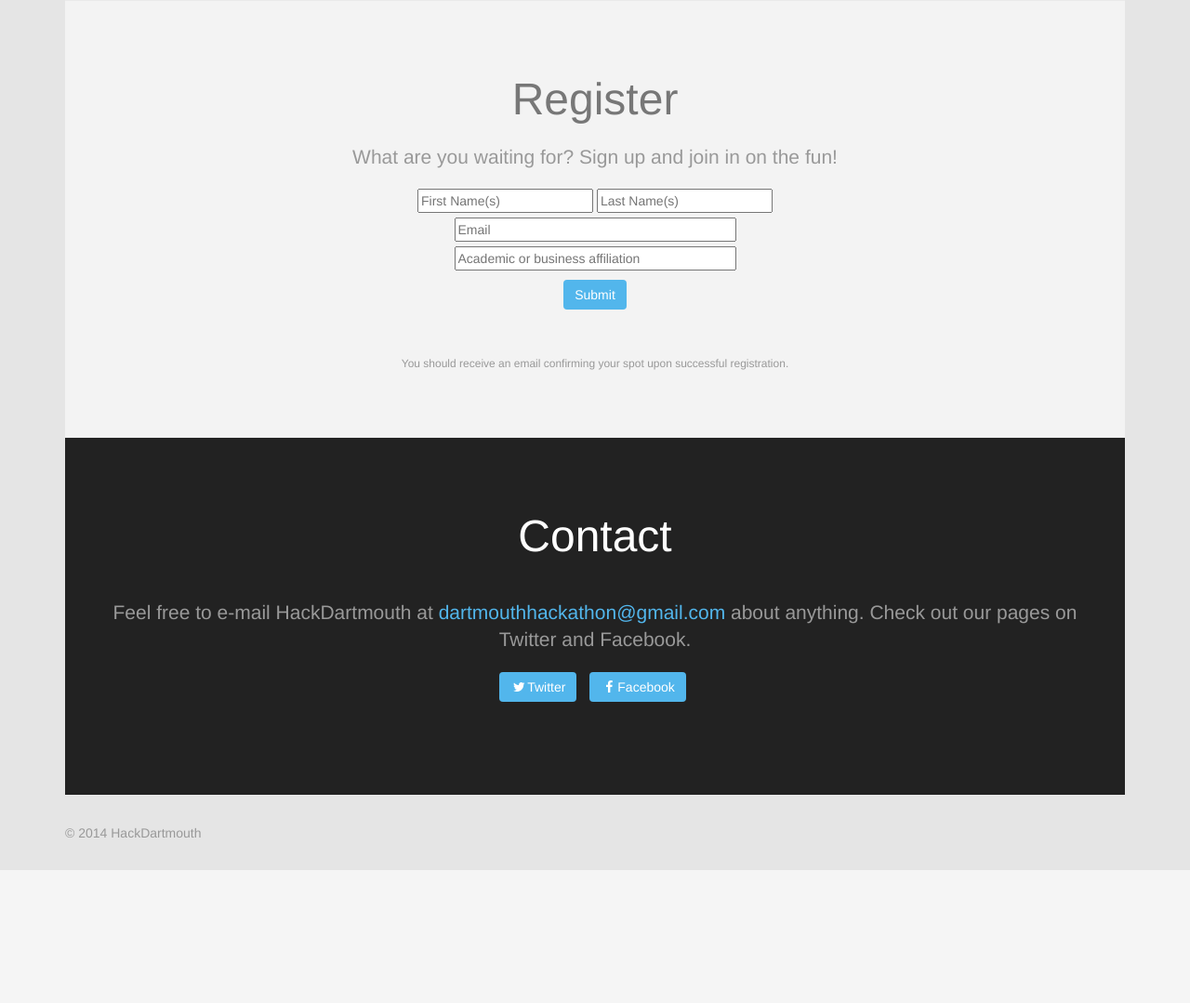
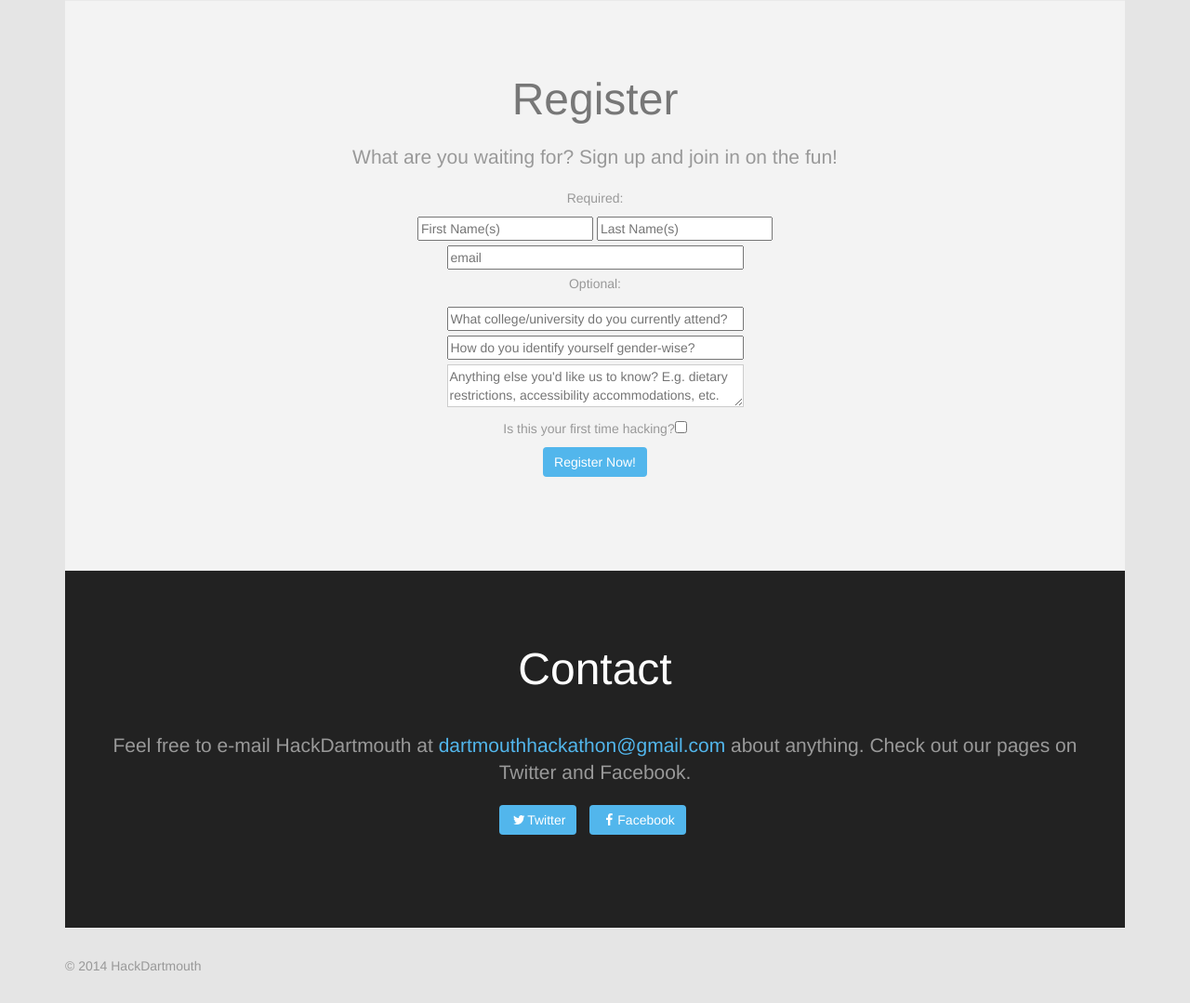
Before and after one commit to cheniel/15s-site, a Python web app: template flask_version/app/templates/index.html in a window 1280 px wide. Shown: the part 3895-4974 px from the top of the page at 93% size. Before the commit the page ends 4831 px from the top, so only its background shows below. Run offline with Jinja, Linux system fonts and the light colour scheme; the template is opened without the code that fills it, so the values that code supplies are empty, except form fields; form fields are guessed from the names that the template uses; some libraries are stand-ins or nearby versions.

Commit message:
changed forms to AJAX submission; need to work on backend

```diff
--- a/flask_version/app/forms.py
+++ b/flask_version/app/forms.py
@@ -1,10 +1,13 @@
 ''' forms for the HackDartmouth website '''
 
-from wtforms import Form, TextField, SubmitField, validators
+from wtforms import Form, TextField, TextAreaField, SubmitField, BooleanField, validators
 
 class RegistrationForm(Form):
 	first_name = TextField('first_name', [validators.Required()])
 	last_name = TextField('last_name', [validators.Required()])
 	email = TextField('email', [validators.Required(), validators.Email(message=u'Oops! That looks like an invalid email address!')])
 	affiliation = TextField('affiliation')
+	gender = TextField('gender')
+	additional_info = TextAreaField('Anything else you\'d like us to know? E.g. dietary restrictions, accessibility accommodations, etc.')
+	first_time = BooleanField('Is this your first time hacking?', [validators.Required()])
 	submit = SubmitField('Register Now!')
--- a/flask_version/app/static/js/app.js
+++ b/flask_version/app/static/js/app.js
@@ -1,51 +1,93 @@
-(function(){
-	var angularApp = angular.module('angularApp', []);
-	var errorMessages = {};
-	var xmlhttp;
+$(function() {
+	$(".error").hide();
 
-	angularApp.controller('validationController', function($scope){
+	$(".submit-button").click(function(){
+		$(".error").hide();
 
-		this.validate = function($scope){
+		var form_complete = true;
+		var first_name = $("input#first_name").val();
+		if(first_name == ""){
+			$("label#first_name_error").show();
+			$("input#first_name").focus();
+			form_complete = false;
+		}
 
 
-			alert('Thanks for registering!');
-			return true;
+		var last_name = $("input#last_name").val();
+		if(last_name ==  ""){
+			$("label#last_name_error").show();
+			$("input#last_name").focus();
+			form_complete = false;
 		}
 
-		this.submitForm = function($scope){
-			alert('got here');
-			var firstname = $('#first-name').val();
-			var lastname = $('#last-name').val();
-			var email = $('#email').val();
-			var affiliation = $('#affiliation').val();
+		var email = $("input#email").val();
+		if(email == ""){
+			$("label#email_error").html("This field is required");
+			$("label#email_error").show();
+			$("input#email").focus();
+			form_complete = false;
+		}else{
+			var proper_email = false;
+			for(var i = 0; i < email.length; i++){
+				if(email[i] == "@"){
+					proper_email = true;
+					break;
+				}
+			}
+			if(!proper_email){
+				$("label#email_error").html("Hmm this doesn't look like a proper address");
+				$("label#email_error").show();
+				$("input#email").focus();
+				form_complete = false;
+			}
+		}
 
-			if(this.validate()){
-				$.ajax({
-					url: 'https://docs.google.com/forms/d/1E7P0fDQl4Jsz0Pgkmeer9FBhYfV24wFH-SG25iPq5ts/formResponse',
-					data: {'entry.1': firstname,
-						   'entry.2': lastname,
-						   'entry.3': email,
-						   'entry.4': affiliation
-						  },
-					type: 'POST',
-					dataType: 'xml',
-					statusCode: {
-						0: function(){
-							$('#first-name').val('');
-							$('#last-name').val('');
-							$('#email').val('');
-							$('#affiliation').val('');
-						},
-						200: function(){
-							$('#first-name').val('');
-							$('#last-name').val('');
-							$('#email').val('');
-							$('#affiliation').val('');
-						}
-					}
-				});
-			}else{
+		if(form_complete){
+			var affiliation = $("input#affiliation").val();
+			var gender = $("input#gender").val();
+			var additional_info = $("textarea#additional_info").val();
+			var first_time = $("input#first_time").val();
+			var formData = "first_name=" + first_name + "&last_name=" + last_name + "&email=" + email
+			+ "&affiliation=" + affiliation + "&gender=" + gender + "&additional_info=" + additional_info + "&first_time=" + first_time;
 
-			}
+			$("#registration_form").html("<div id='success_msg'></div>");
+			$("#success_msg").html("<p class='lead'>Thank you for your submission!</p>")
+			.append("<p>We will get back to you ASAP regarding your registration status. In the meanwhile, feel free to <a href='mailto:dartmouthhackathon@gmail.com'>contact us</a> if you have any questions.</p>")
+			.hide()
+			.fadeIn(1500);
+
+			/*$.ajax({
+				type: "POST",
+				url: $SCRIPT_ROOT + "/data_submission",
+				contentType: "application/json; charset=utf-8",
+				data: {
+					first_name: first_name,
+					last_name: last_name,
+					email: email,
+					affiliation: $("input#affiliation").val(),
+					gender: $("input#gender").val(),
+					additional_info: $("textarea#additional_info").val(),
+					first_time: $("input#first_time").val()
+				},
+				success: function() {
+					$("#registration_form").html("<div id='success_msg'></div>");
+					$("#success_msg").html("<p class='lead'>Thank you for your submission!</p>")
+					.append("<p>We will get back to you ASAP regarding your registration status. In the meanwhile, feel free to <a href='mailto:dartmouthhackathon@gmail.com'>contact us</a> if you have any questions.</p>")
+					.hide()
+					.fadeIn(1500);
+				},
+				error: function() {
+					$("#registration_form").html("<div id='fail_msg'></div<");
+					$("#fail_msg").html("<p class='lead'>Oops!</p>")
+					.append("<p>It looks like something went awry...Please try again and if the error
+					persists, let us know at dartmouthhackathon@gmail.com.</p>")
+					.hide()
+					.fadeIn(1500);
+				}
+			});*/
+		}
+
+
+		return false;
 	});
-})();
+});
--- a/flask_version/app/templates/index.html
+++ b/flask_version/app/templates/index.html
@@ -21,8 +21,11 @@
         var s = document.getElementsByTagName('script')[0]; s.parentNode.insertBefore(ga, s);
       })();
     </script>
+    <script src="https://ajax.googleapis.com/ajax/libs/jquery/2.1.3/jquery.min.js"></script>
+    <script type="text/javascript" src="{{ url_for('static', filename='js/app.js') }}"></script>
+    <script type="text/javascript">var $SCRIPT_ROOT = {{ request.script_root|tojson|safe }}</script>
 </head>
-<body data-spy="scroll" data-target="#navbar" data-offset="0" ng-app="angularApp">
+<body data-spy="scroll" data-target="#navbar" data-offset="0">
     {% include 'header.html' %}
     {% include 'main-slider.html' %}
     {% include 'about.html' %}
@@ -32,10 +35,7 @@
     {% include 'register.html' %}
     {% include 'contact.html' %}
     {% include 'footer.html' %}
-    <script type="text/javascript" src="{{ url_for('static', filename='js/jquery.min.js') }}"></script>
     <script type="text/javascript" src="{{ url_for('static', filename='js/main.js') }}"></script>
     <script type="text/javascript" src="{{ url_for('static', filename='js/bootstrap.min.js') }}"></script>
-    <script type="text/javascript" src="{{ url_for('static', filename='js/angular.js') }}"></script>
-    <script type="text/javascript" src="{{ url_for('static', filename='js/app.js') }}"></script>
 </body>
 </html>
--- a/flask_version/app/templates/register.html
+++ b/flask_version/app/templates/register.html
@@ -1,28 +1,61 @@
-<section id="register" ng-controller="validationController as validation">
+<section id="register">
 	<div class="container">
 		<div class="box">
 			<div class="center gap">
 				<h2 style="margin-bottom: 10px">Register</h2>
 				<p class="lead">What are you waiting for? Sign up and join in on the fun!</p>
-				<form action="/register" name="signup" method="post" ng-submit="validation.submitForm()">
-					<!--<div class="row">
-						<input type="text" class="form-item" name="first-name" id="first-name" placeholder="First Name(s)" ng-model="firstname" />
-						<input type="text" class="form-item" name="last-name" id="last-name" placeholder="Last Name" ng-model="lastname" />
-					<div class="row">
-						<input type="text" class="form-item" name="email" id="email" placeholder="Email" style="width: 303px" ng-model="email" />
-					</div>
-					<div class="row">
-						<input type="text" class="form-item" name="affiliation" id="affiliation" placeholder="Academic or business affiliation" style="width: 303px" ng-model="affiliation" />
-					</div>
-					<div class="row">
-						<button class="btn btn-large btn-primary form-item" type="submit" id="submit-form" ng-click="validation.validate()">Register Now!</button>-->
+				<div id="registration_form">
+					<form name="signup" action="">
+						<fieldset>
+						<div><p>Required:</p></div>
+						<div class="row">
+							<input id="first_name" name="first_name" type="text" placeholder="First Name(s)" />
+							<input id="last_name" type="text" placeholder="Last Name(s)" />
+						</div>
+						<div class="error_row row" style="color: #cc0000; ">
+							<span>
+								<label class="error" for="first_name" id="first_name_error">This field is required.</label>
+								<label class="error" for="last_name" id="last_name_error">This field is required.</label>
+							</span>
+						</div>
+						<div class="row">
+							<input id="email" type="text" placeholder="email" style="width: 319px; margin-top: 5px; margin-bottom: 10px"/>
+						</div>
+						<div class="error_row row" style="color: #cc0000; margin-bottom: 5px; margin-top: -10px">
+							<label class="error" for="email" id="email_error">This field is required.</label>
+						</div>
+						<div><p>Optional:</p></div>
+						<div class="row">
+							<input type="text" id="affiliation" placeholder="What college/university do you currently attend?" style="margin-top:5px; width: 319px" />
+						</div>
+						<div class="row">
+							<input type="text" id="gender" placeholder="How do you identify yourself gender-wise?" style="margin-top:5px; width: 319px" />
+						</div>
+						<div class="row">
+							<textarea id="additional_info" style="width: 319px; margin-top: 5px; border: 0.5px solid #cccccc" placeholder="Anything else you'd like us to know? E.g. dietary restrictions, accessibility accommodations, etc."></textarea>
+						</div>
+						<div class="row">
+							<span>Is this your first time hacking?<input id="first_time" type="checkbox" style="margin-top: 10px; margin-bottom: 5px" /></span>
+						</div>
+						<div class="row">
+							<input type="submit" id="submit" name="submit" class="btn btn-large btn-primary submit-button" value="Register Now!" style="margin-top: 10px" />
+						</div>
+						</fieldset>
+					</form>
+				</div>
+
+				<!--<form action="/register" name="signup" method="post" ng-submit="validation.submitForm()">
+					<div><p>Required:</p></div>
 					<div class="row">{{registration_form.first_name(placeholder="First Name(s)")}} {{registration_form.last_name(placeholder="Last Name(s)")}}</div>
-					<div class="row">{{registration_form.email(placeholder="Email", style="width: 303px; margin-top: 5px")}}</div>
-					<div class="row">{{registration_form.affiliation(placeholder="Academic or business affiliation", style="width: 303px; margin-top: 5px")}}</div>
+					<div class="row">{{registration_form.email(placeholder="Email", style="width: 323px; margin-top: 5px; margin-bottom: 10px")}}</div>
+					<div><p>Optional:</p></div>
+					<div class="row">{{registration_form.affiliation(placeholder="What university do you currently attend?", style="width: 323px")}}</div>
+					<div class="row">{{registration_form.gender(placeholder="How do you identify yourself gender-wise?", style="width: 323px; margin-top: 5px")}}</div>
+					<div class="row">{{registration_form.additional_info(placeholder="Anything else you'd like us to know? E.g. dietary restrictions, accessibility accommodations, etc.", style="width: 323px; margin-top: 5px; border: 0.5px solid #cccccc")}}</div>
+					<div class="row"><span>Is this your first time hacking?{{registration_form.first_time(style="margin-left: 10px; margin-top: 10px")}}</span></div>
 					<div class="row">{{registration_form.submit(placeholder="Register Now!", class="btn btn-large btn-primary", style="margin-top: 10px")}}</div>
 					</div>
-				</form>
-				<p class="lead" style="font-size: 12px">You should receive an email confirming your spot upon successful registration.</p>
+				</form>-->
 			</div>
 		</div>
 	</div>
--- a/flask_version/config.py
+++ b/flask_version/config.py
@@ -1,2 +1,2 @@
-CSRF = True
+CSRF = False
 SECRET_KEY = 'secret key'
```
Also changed, not shown: flask_version/app/views.py (+9 -7 lines).
